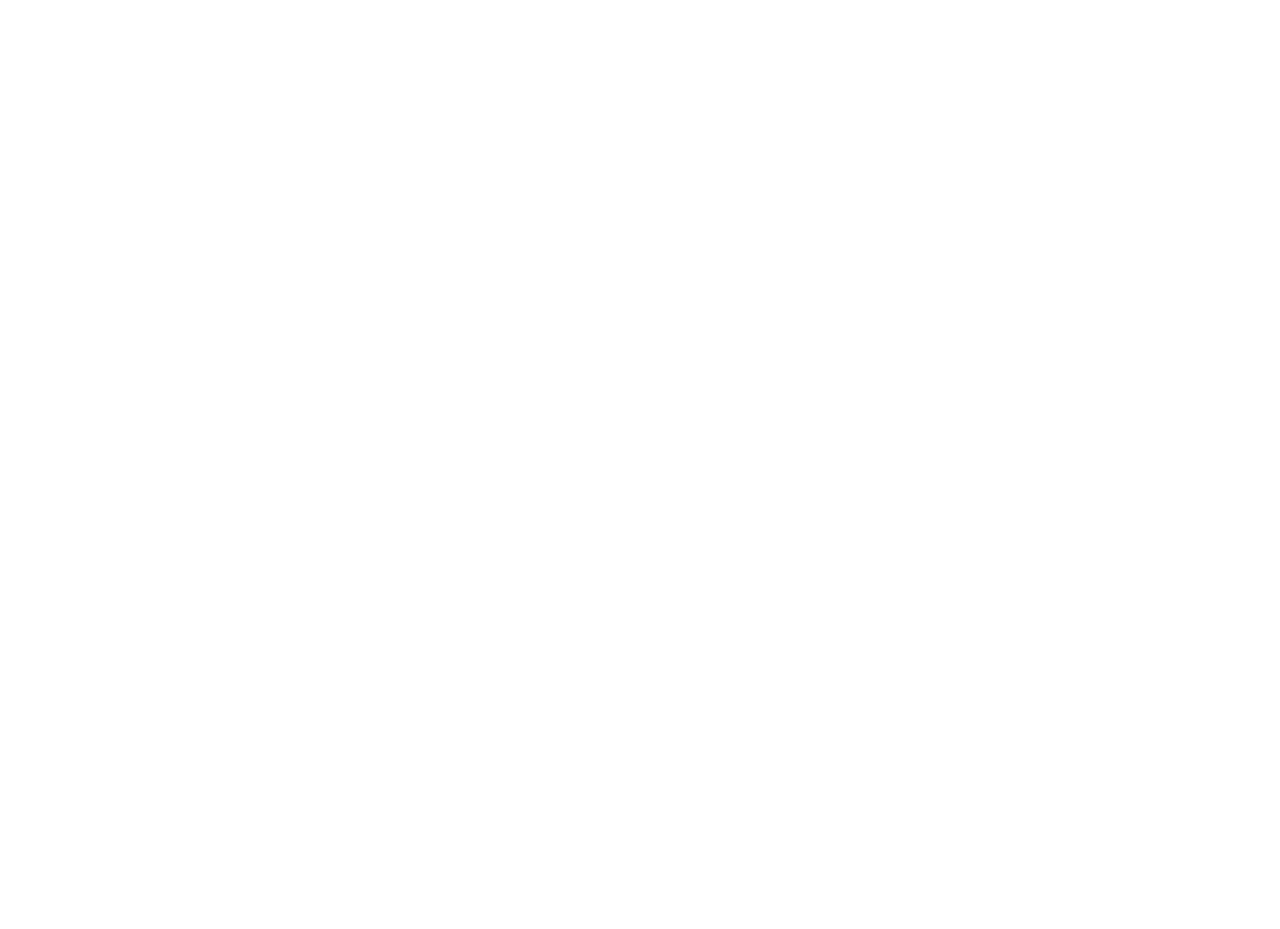
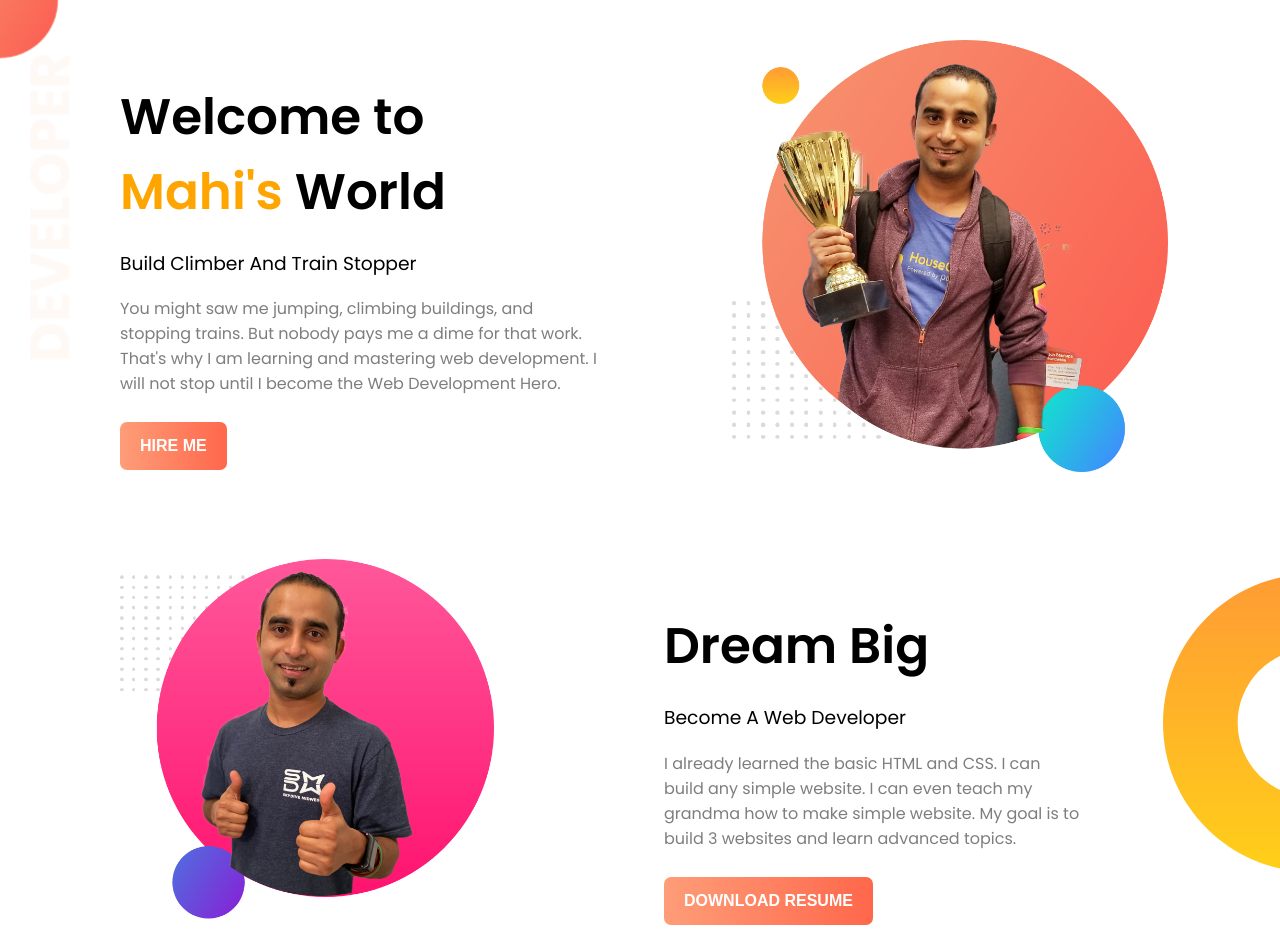
Before and after one commit to Farhatmahi/Developer-portfolio, a plain HTML site: page index.html in a window 1280 px wide. Before the commit the page ends 800 px from the top, so only its background shows below. Drawn offline with Linux system fonts and the light colour scheme.

Commit message:
2 sections

```diff
--- a/index.html
+++ b/index.html
@@ -9,9 +9,47 @@
     <link rel="preconnect" href="https://fonts.googleapis.com" />
     <link rel="preconnect" href="https://fonts.gstatic.com" crossorigin />
     <link
-      href="https://fonts.googleapis.com/css2?family=Roboto:wght@400;500;700&display=swap"
+      href="https://fonts.googleapis.com/css2?family=Poppins:wght@400;600;700&display=swap"
       rel="stylesheet"
     />
   </head>
-  <body></body>
+  <body>
+    <!--section 1-->
+
+    <section id="banner">
+      <div class="half-width">
+        <h1>Welcome to</h1>
+        <h1><span>Mahi's</span> World</h1>
+        <h3>build climber and train stopper</h3>
+        <p>
+          You might saw me jumping, climbing buildings, and stopping trains. But
+          nobody pays me a dime for that work. That's why I am learning and
+          mastering web development. I will not stop until I become the Web
+          Development Hero.
+        </p>
+        <button>hire me</button>
+      </div>
+      <div class="half-width">
+        <img src="./images/jhankar.png" alt="" />
+      </div>
+    </section>
+
+    <!--section 2-->
+
+    <section id="dream">
+      <div class="half-width">
+        <img src="./images/jhankar2.png" alt="" />
+      </div>
+      <div class="half-width">
+        <h1>Dream Big</h1>
+        <h3>Become a web developer</h3>
+        <p>
+          I already learned the basic HTML and CSS. I can build any simple
+          website. I can even teach my grandma how to make simple website. My
+          goal is to build 3 websites and learn advanced topics.
+        </p>
+        <button>Download Resume</button>
+      </div>
+    </section>
+  </body>
 </html>
--- a/style.css
+++ b/style.css
@@ -0,0 +1,70 @@
+body {
+  font-family: "Poppins", sans-serif;
+  margin: 0;
+}
+h1 {
+  font-size: 50px;
+  font-weight: 600;
+  margin: 0;
+}
+h1 span {
+  color: #ffa500;
+}
+
+h3 {
+  text-transform: capitalize;
+  font-weight: 400;
+}
+
+p {
+  color: #7e7e7e;
+}
+
+button {
+  border: none;
+  text-transform: uppercase;
+  background: linear-gradient(to right, #fe9d78, #ff674b);
+  padding: 15px 20px;
+  border-radius: 7px;
+  font-weight: 600;
+  color: #fff;
+  font-size: 16px;
+  margin-top: 10px;
+}
+
+section {
+  display: flex;
+}
+
+.half-width {
+  width: 50%;
+  margin: 0 5%;
+}
+
+.half-width:first-of-type {
+  margin-top: 40px;
+  margin-left: 120px;
+}
+
+.half-width img {
+  width: 90%;
+}
+
+#banner {
+  background-image: url("./images/top-banner.png");
+  background-repeat: no-repeat;
+  padding-top: 40px;
+  margin-bottom: 40px;
+}
+
+#dream {
+  margin: 40px 0;
+  background-image: url(./images/dream-bg.png);
+  background-repeat: no-repeat;
+  background-position: right;
+}
+
+#dream .half-width:last-of-type {
+  margin-top: 90px;
+  margin-right: 200px;
+}
```
Also changed, not shown: images/dream-bg.png (added), images/exp-bg.png (added), images/jhankar.png (added), images/jhankar2.png (added), images/my-bg.png (added), images/my-bg2.png (added), images/top-banner.png (added), 1 other file.
